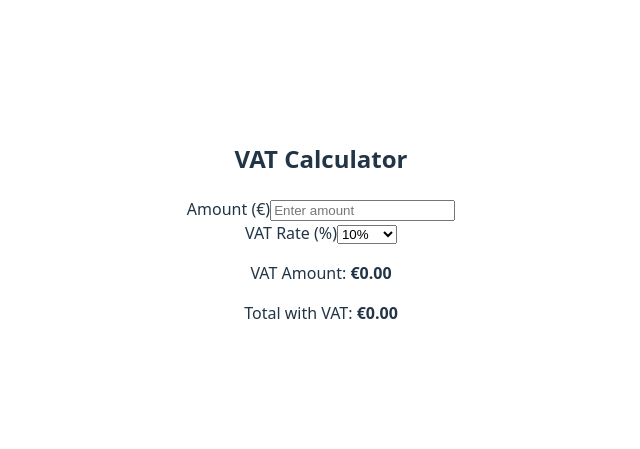
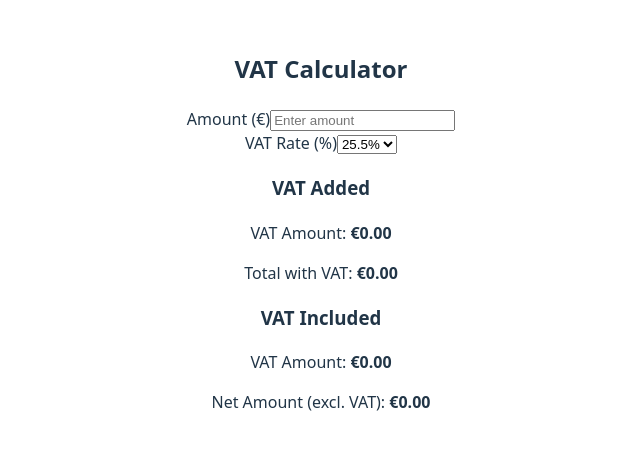
Before and after one commit to sasupa/alvlaskuri, a React (Vite) app: page / in a window 1280 px wide. Shown: the part 169-618 px from the top of the page, without its empty margins (319-959 px from the left). Built offline with nearby package versions, Linux system fonts and the light colour scheme.

Commit message:
Update Laskuri.jsx

```diff
--- a/src/components/Laskuri.jsx
+++ b/src/components/Laskuri.jsx
@@ -1,44 +1,50 @@
-import React from "react";
-import { useState } from "react";
+import React, { useState } from "react";
 
 const Laskuri = () => {
   const [amount, setAmount] = useState(""); // Input amount
-  const [vatRate, setVatRate] = useState(20); // Default VAT %
-  const vatRates = [10, 14, 25.5]; // VAT options
+  const [vatRate, setVatRate] = useState(25.5); // Default VAT %
+  const vatRates = [25.5, 14, 10]; // VAT options
 
-  // Calculate VAT and final price
-  const vatAmount = amount ? (amount * vatRate) / 100 : 0;
-  const finalAmount = amount ? parseFloat(amount) + vatAmount : 0;
+  // Convert VAT rate to decimal
+  const vatMultiplier = vatRate / 100;
+
+  // VAT Added (Amount does NOT include VAT)
+  const vatAmountAdded = amount ? (amount * vatMultiplier) : 0;
+  const totalWithVat = amount ? parseFloat(amount) + vatAmountAdded : 0;
+
+  // VAT Included (Amount ALREADY includes VAT)
+  const netAmount = amount ? amount / (1 + vatMultiplier) : 0;
+  const vatAmountIncluded = amount ? amount - netAmount : 0;
 
   return (
-    <div className='max-w-md mx-auto bg-white p-6 rounded-lg shadow-md'>
-      <h2 className='text-xl font-semibold mb-4'>VAT Calculator</h2>
-      <form className='space-y-4'>
+    <div className="max-w-md mx-auto bg-white p-6 rounded-lg shadow-md">
+      <h2 className="text-xl font-semibold mb-4">VAT Calculator</h2>
+      <form className="space-y-4">
+
         {/* Amount Input */}
         <div>
-          <label className='block text-sm font-medium'>Amount (€)</label>
+          <label className="block text-sm font-medium">Amount (€)</label>
           <input
-            type='number'
+            type="number"
             value={amount}
             onChange={(e) => {
               const value = e.target.value;
-              // Check if the value is a positive number or zero
               if (value === "" || parseFloat(value) >= 0) {
-                setAmount(value); // Set the value if it's valid
+                setAmount(value);
               }
             }}
-            className='w-full p-2 border rounded'
-            placeholder='Enter amount'
+            className="w-full p-2 border rounded"
+            placeholder="Enter amount"
           />
         </div>
 
         {/* VAT Dropdown */}
         <div>
-          <label className='block text-sm font-medium'>VAT Rate (%)</label>
+          <label className="block text-sm font-medium">VAT Rate (%)</label>
           <select
             value={vatRate}
             onChange={(e) => setVatRate(Number(e.target.value))}
-            className='w-full p-2 border rounded'
+            className="w-full p-2 border rounded"
           >
             {vatRates.map((rate) => (
               <option key={rate} value={rate}>
@@ -48,15 +54,28 @@ const Laskuri = () => {
           </select>
         </div>
 
-        {/* Output */}
-        <div className='p-4 bg-gray-100 rounded-md'>
-          <p className='text-sm'>
-            VAT Amount: <strong>€{vatAmount.toFixed(2)}</strong>
+        {/* VAT Added Output */}
+        <div className="p-4 bg-gray-100 rounded-md">
+          <h3 className="text-sm font-semibold mb-1">VAT Added</h3>
+          <p className="text-sm">
+            VAT Amount: <strong>€{vatAmountAdded.toFixed(2)}</strong>
           </p>
-          <p className='text-sm'>
-            Total with VAT: <strong>€{finalAmount.toFixed(2)}</strong>
+          <p className="text-sm">
+            Total with VAT: <strong>€{totalWithVat.toFixed(2)}</strong>
           </p>
         </div>
+
+        {/* VAT Included Output */}
+        <div className="p-4 bg-gray-200 rounded-md">
+          <h3 className="text-sm font-semibold mb-1">VAT Included</h3>
+          <p className="text-sm">
+            VAT Amount: <strong>€{vatAmountIncluded.toFixed(2)}</strong>
+          </p>
+          <p className="text-sm">
+            Net Amount (excl. VAT): <strong>€{netAmount.toFixed(2)}</strong>
+          </p>
+        </div>
+
       </form>
     </div>
   );
```
